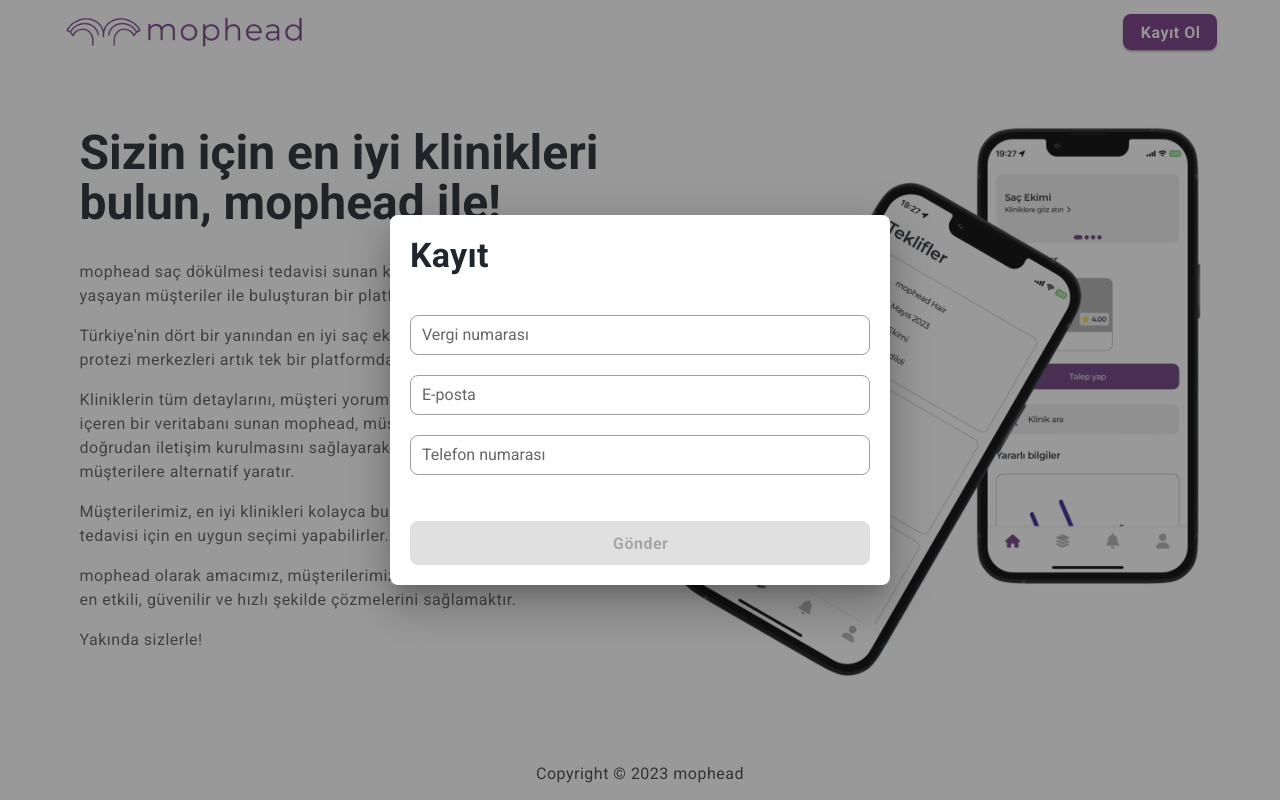
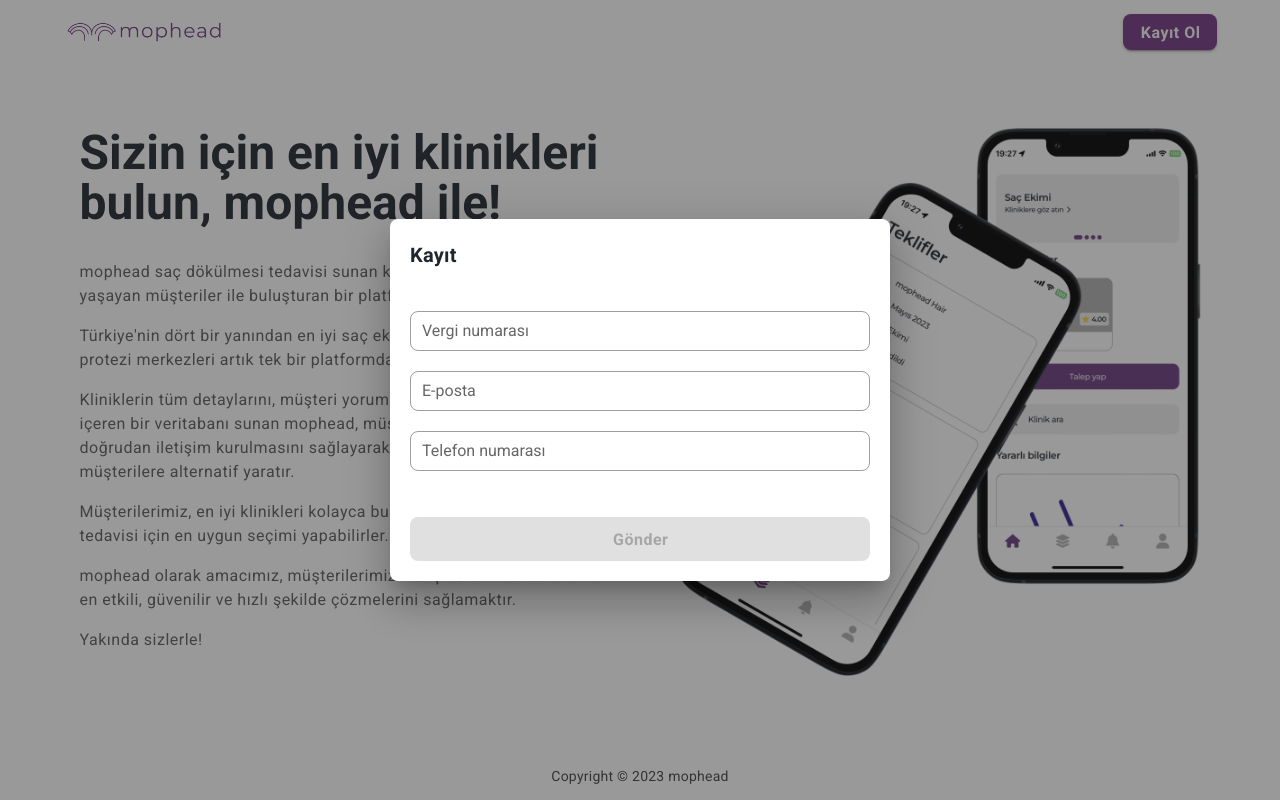
Before and after one commit to mopheadapp/mophead-app, a Nuxt app: page / in a window 1280 px wide. Both pictures are taken after a click on the button "Kayıt Ol". Built offline with nearby package versions, Linux system fonts and the light colour scheme.

Commit message:
remove unces fields

```diff
--- a/components/AppBar.vue
+++ b/components/AppBar.vue
@@ -18,9 +18,9 @@
         case "md":
           return "160px";
         case "lg":
-          return "240px";
+          return "160px";
         case "xl":
-          return "240px";
+          return "200px";
       }
     },
   },
--- a/components/Footer.vue
+++ b/components/Footer.vue
@@ -5,7 +5,7 @@
 </script>
 <template>
   <v-footer class="mx-auto d-flex justify-center accent ma-2" absolute>
-    <span class="secondary--text text-body-1">
+    <span class="secondary--text text-body-2">
       Copyright &copy; {{ new Date().getFullYear() }} mophead</span
     >
   </v-footer>
--- a/components/Register.vue
+++ b/components/Register.vue
@@ -1,12 +1,11 @@
 <script>
-import { mapActions, mapGetters, mapMutations, mapState } from "vuex";
+import { mapGetters, mapMutations, mapState } from "vuex";
 import axios from "axios";
 export default {
   name: "RegisterComponent",
   data() {
     return {
       data: {
-        tradeRegistryNumber: "1234123412341234",
         taxNumber: "",
         email: "",
         phoneNumber: "",
@@ -25,7 +24,6 @@
     close() {
       this.setRegisterPrompt(false);
       this.data = {
-        tradeRegistryNumber: "1234123412341234",
         taxNumber: "",
         email: "",
         phoneNumber: "",
@@ -45,7 +43,7 @@
         const config = {
           method: "post",
           headers: { "content-type": "application/json" },
-          url: `${this.getBaseURL}/session/clinicRegister`,
+          url: `${this.getBaseURL}/clinic/clinicRegister`,
           data: this.data,
         };
         this.button.loading = true;
@@ -98,10 +96,7 @@
       class="rounded-lg mx-auto"
       width="500px"
     >
-      <v-card-title class="text-h4 font-weight-bold text--text pa-5"
-        >Kayıt</v-card-title
-      >
-
+      <v-card-title class="text-h6 font-weight-bold text--text pa-5" >Kayıt</v-card-title>
       <v-text-field
         v-model="data.taxNumber"
         outlined
@@ -143,8 +138,7 @@
           class="rounded-lg text-capitalize btnText--text font-weight-bold text-body-1"
           block
           @click="confirm"
-          >Gönder</v-btn
-        >
+          >Gönder</v-btn>
       </div>
     </v-card>
     <v-card
--- a/nuxt.config.js
+++ b/nuxt.config.js
@@ -20,7 +20,7 @@
     ],
     link: [
       { rel: 'icon', type: 'image/png', href: '/favicon.png' },
-      { href: "https://fonts.googleapis.com/css2?family=Montserrat&display=swap", rel: "stylesheet" }
+      { href: "https://fonts.googleapis.com/css2?family=Montserrat:wght@500&display=swap", rel: "stylesheet" }
     ]
   },
   components: true,
```
